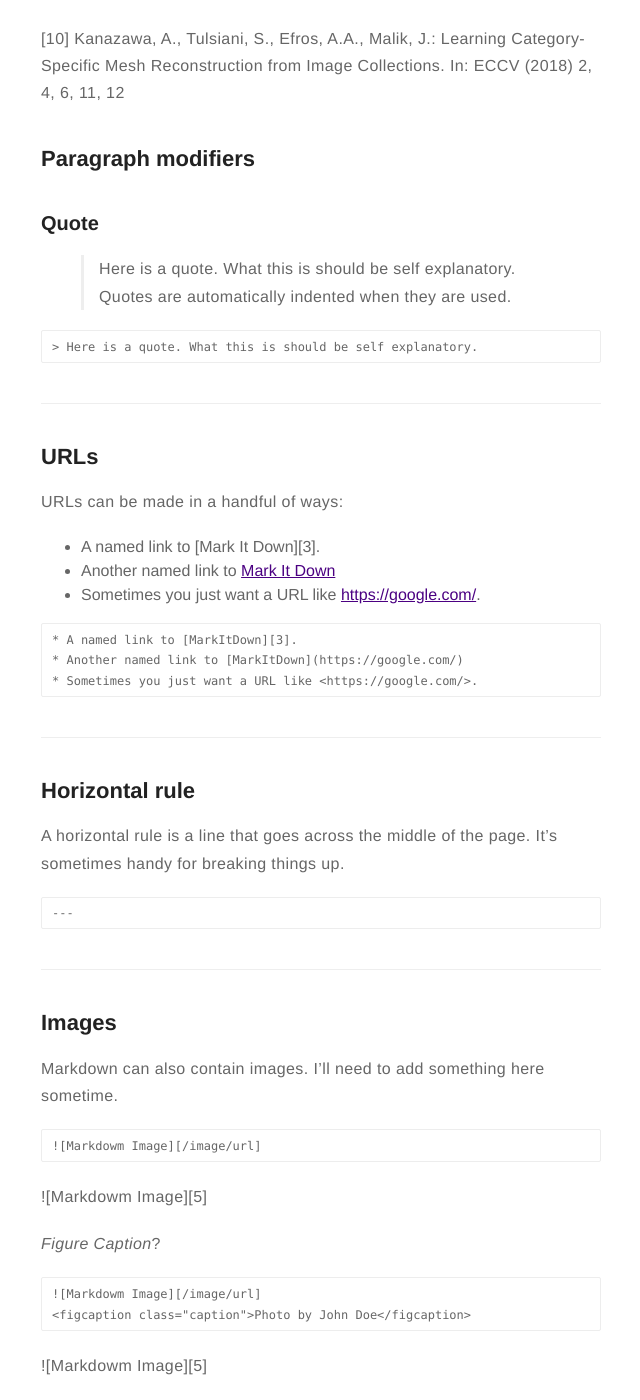
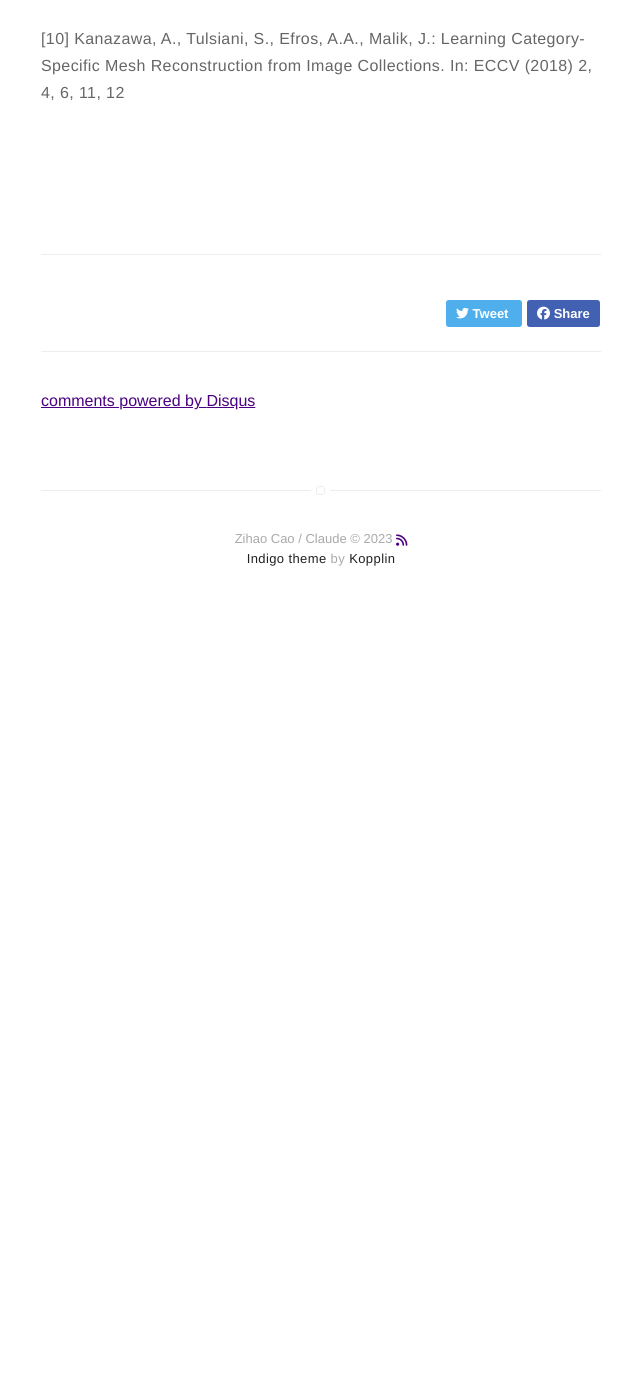
Before and after one commit to claude0318/claude0318.github.io, a Jekyll site: the page built from _posts/2023-06-16-markdown-Seminar.markdown, in a window 1280 px wide and 1400 px high, scrolled down 17147 px. Shown: the whole window, without its empty margins (319-959 px from the left). Built offline with Jekyll 4.4.1, drawn with Linux system fonts in a browser that asks for light colours; nearby versions of some CDN libraries; comment, search, counter and statistics services are not loaded; after the commit the page ends 17777 px from its top, so only the background shows below that; some of the changed text lies outside the part shown.

Commit message:
Update 2023-06-16-markdown-Seminar.markdown

```diff
--- a/_posts/2023-06-16-markdown-Seminar.markdown
+++ b/_posts/2023-06-16-markdown-Seminar.markdown
@@ -277,74 +277,3 @@ Reference:
 [9] Tulsiani, S., Kulkarni, N., Gupta, A.: Implicit Mesh Reconstruction from Unannotated Image Collections. arXiv:2007.08504 [cs] (2020) 2, 4, 6, 9, 11, 12, 21
 
 [10] Kanazawa, A., Tulsiani, S., Efros, A.A., Malik, J.: Learning Category-Specific Mesh Reconstruction from Image Collections. In: ECCV (2018) 2, 4, 6, 11, 12
-
-
-
-## Paragraph modifiers
-
-### Quote
-
-> Here is a quote. What this is should be self explanatory. Quotes are automatically indented when they are used.
-
-{% highlight raw %}
-> Here is a quote. What this is should be self explanatory.
-{% endhighlight raw %}
-
----
-
-## URLs
-
-URLs can be made in a handful of ways:
-
-* A named link to [Mark It Down][3].
-* Another named link to [Mark It Down](https://google.com/)
-* Sometimes you just want a URL like <https://google.com/>.
-
-{% highlight raw %}
-* A named link to [MarkItDown][3].
-* Another named link to [MarkItDown](https://google.com/)
-* Sometimes you just want a URL like <https://google.com/>.
-{% endhighlight %}
-
----
-
-## Horizontal rule
-
-A horizontal rule is a line that goes across the middle of the page.
-It's sometimes handy for breaking things up.
-
-{% highlight raw %}
----
-{% endhighlight %}
-
----
-
-## Images
-
-Markdown can also contain images. I'll need to add something here sometime.
-
-{% highlight raw %}
-![Markdowm Image][/image/url]
-{% endhighlight %}
-
-![Markdowm Image][5]
-
-*Figure Caption*?
-
-{% highlight raw %}
-![Markdowm Image][/image/url]
-<figcaption class="caption">Photo by John Doe</figcaption>
-{% endhighlight %}
-
-![Markdowm Image][5]
-<figcaption class="caption">Photo by John Doe</figcaption>
-
-*Bigger Images*?
-
-{% highlight raw %}
-![Markdowm Image][/image/url]{: class="bigger-image" }
-{% endhighlight %}
-
-![Markdowm Image][5]{: class="bigger-image" }
-
----
```
